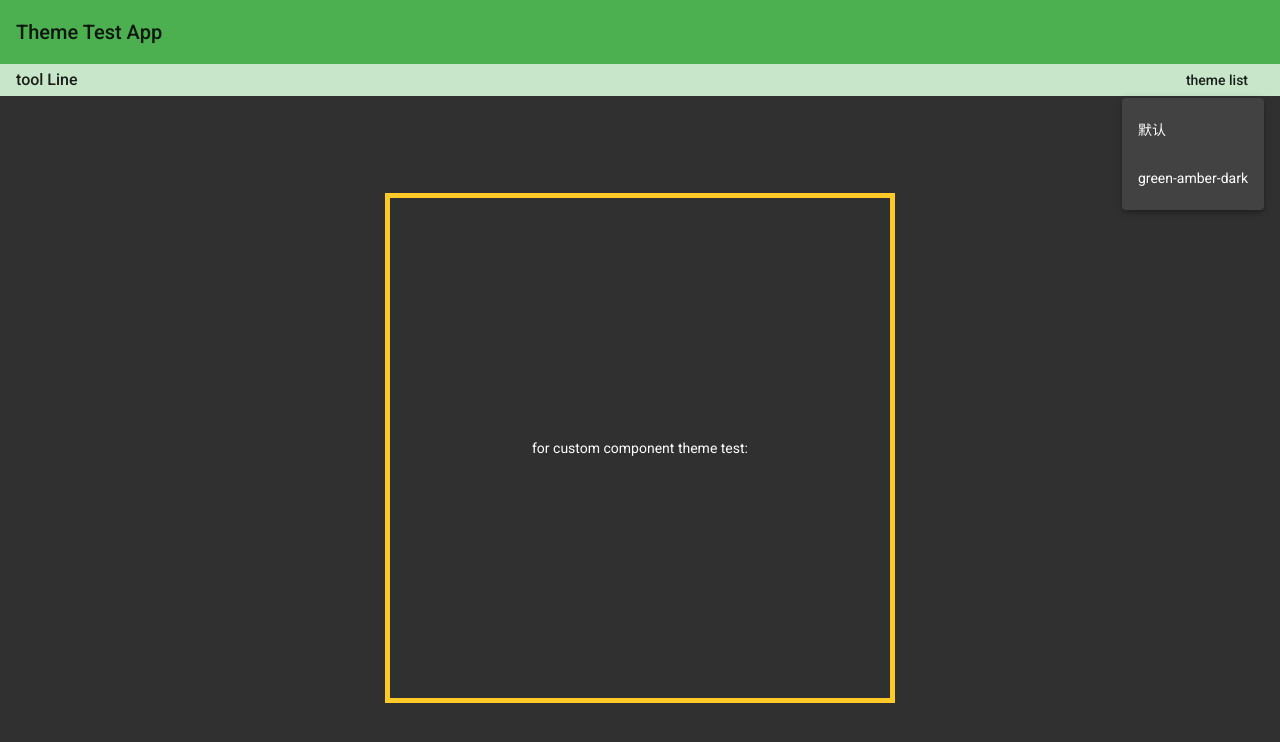
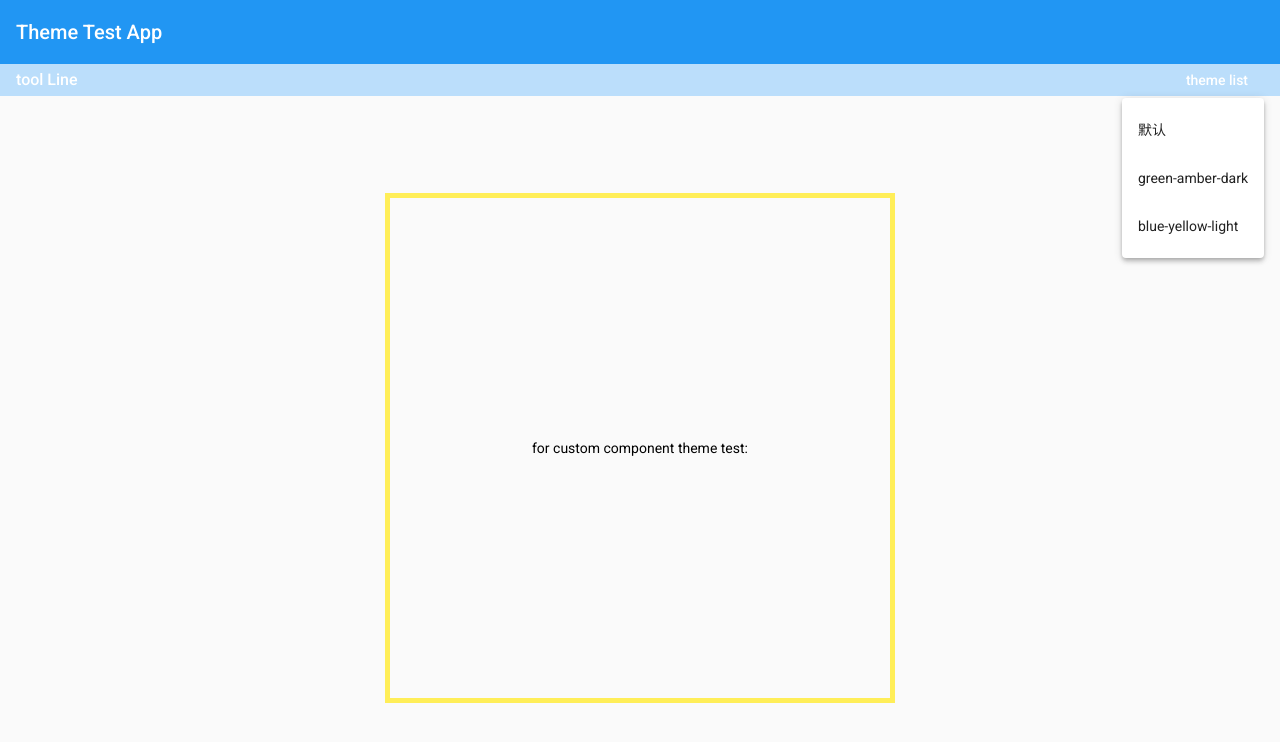
Before and after one commit to locotor/angular-material-switch-example, an Angular app: page / in a window 1280 px wide. Both pictures are taken after a click on the button "theme list". Shown: the top 742 px of the page. Built offline with nearby package versions, Linux system fonts and the light colour scheme.

Commit message:
complete

```diff
--- a/angular.json
+++ b/angular.json
@@ -38,6 +38,10 @@
               },
               {
                 "input": "src/theme/green-amber-dark-theme.scss",
+                "inject": false
+              },
+              {
+                "input": "src/theme/blue-yellow-light-theme.scss",
                 "inject": false
               }
             ],
--- a/src/app/app.component.html
+++ b/src/app/app.component.html
@@ -9,7 +9,7 @@
       <button mat-button [matMenuTriggerFor]="menu">theme list</button>
       <!-- test for overlay-base component -->
       <mat-menu #menu="matMenu">
-        <button mat-menu-item>默认</button>
+        <button mat-menu-item (click)="switchTheme('')">默认</button>
         <button mat-menu-item *ngFor="let theme of themelist" (click)="switchTheme(theme)">{{theme}}</button>
       </mat-menu>
     </mat-toolbar-row>
--- a/src/app/app.component.ts
+++ b/src/app/app.component.ts
@@ -9,10 +9,11 @@ import { MatSlideToggleChange } from '@angular/material/slide-toggle';
 })
 export class AppComponent {
 
-  overlayContainerEle: HTMLElement
+  overlayContainerEle: HTMLElement;
   themelist = [
-    'green-amber-dark'
-  ]
+    'green-amber-dark',
+    'blue-yellow-light'
+  ];
   currentTheme = '';
   isDarkMode = false;
 
@@ -20,16 +21,21 @@ export class AppComponent {
     this.overlayContainerEle = overlayContainer.getContainerElement();
   }
 
-  switchTheme(theme: string) {
-    const id = `style-manager-${theme}`
+  switchTheme(theme: string): void {
+    const id = 'lazy-load-theme';
     const link = document.getElementById(id);
     if (!link) {
       const linkEl = document.createElement('link');
       linkEl.setAttribute('rel', 'stylesheet');
       linkEl.setAttribute('type', 'text/css');
       linkEl.setAttribute('id', id);
-      linkEl.setAttribute('href',`${theme}-theme.css`);
+      linkEl.setAttribute('href', `${theme}-theme.css`);
       document.head.appendChild(linkEl);
+    } else {
+      if (!theme) {
+        document.head.removeChild(link);
+      }
+      (link as HTMLLinkElement).href = `${theme}-theme.css`;
     }
   }
 }
--- /dev/null
+++ b/src/theme/blue-yellow-light-theme.scss
@@ -0,0 +1,18 @@
+@import "~@angular/material/theming";
+
+@import "../app/app.component.theme.scss";
+@import "../app/component/theme-test/theme-test.component.theme";
+
+$primary: mat-palette($mat-blue);
+$accent: mat-palette($mat-yellow);
+
+$theme: mat-light-theme((
+  color: (
+    primary: $primary,
+    accent: $accent
+  )
+));
+
+@include angular-material-theme($theme);
+@include app-component-color($theme);
+@include theme-test-color($theme);
--- a/src/theme/green-amber-dark-theme.scss
+++ b/src/theme/green-amber-dark-theme.scss
@@ -3,16 +3,16 @@
 @import "../app/app.component.theme.scss";
 @import "../app/component/theme-test/theme-test.component.theme";
 
-$green-primary: mat-palette($mat-green);
-$amber-accent: mat-palette($mat-amber);
+$primary: mat-palette($mat-green);
+$accent: mat-palette($mat-amber);
 
-$green-amber-dark-theme: mat-dark-theme((
+$theme: mat-dark-theme((
   color: (
-    primary: $green-primary,
-    accent: $amber-accent
+    primary: $primary,
+    accent: $accent
   )
 ));
 
-@include angular-material-theme($green-amber-dark-theme);
-@include app-component-color($green-amber-dark-theme);
-@include theme-test-color($green-amber-dark-theme);
+@include angular-material-theme($theme);
+@include app-component-color($theme);
+@include theme-test-color($theme);
```
